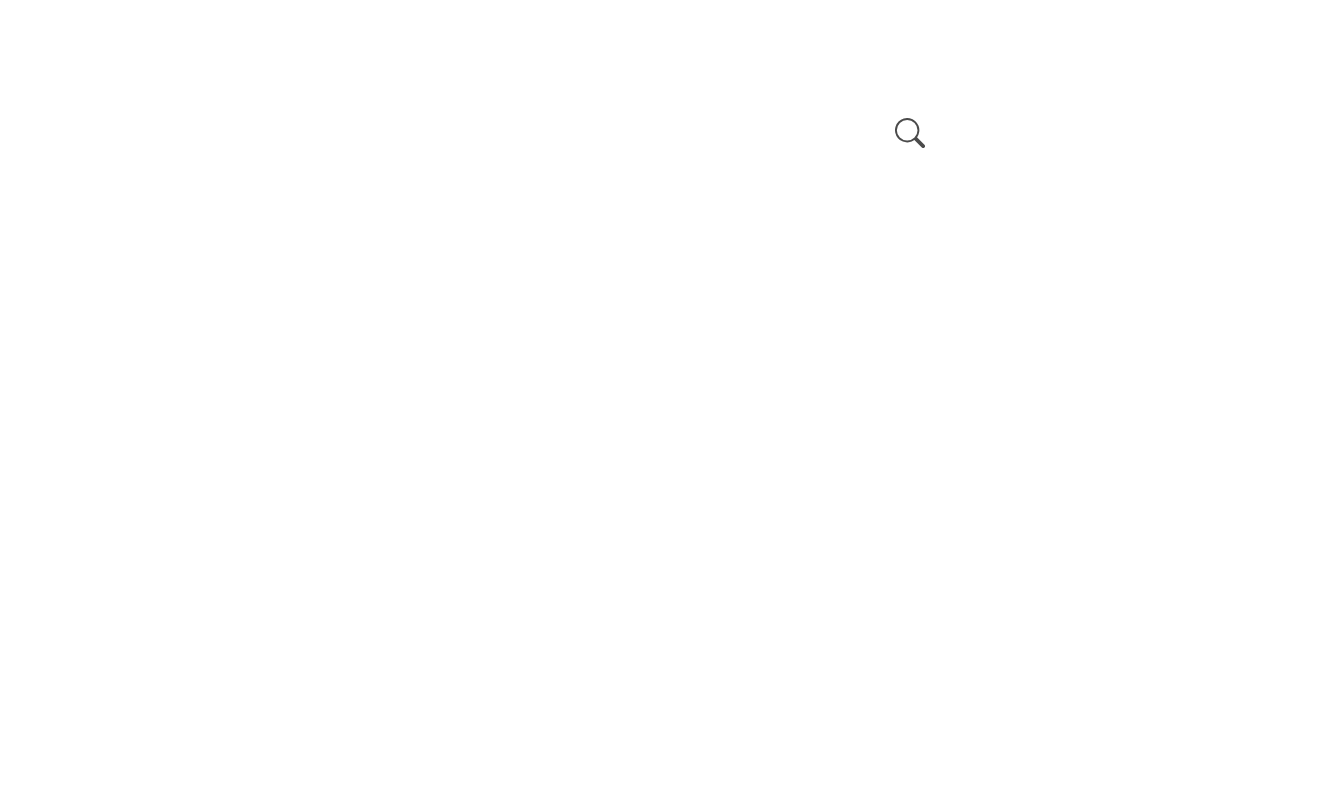
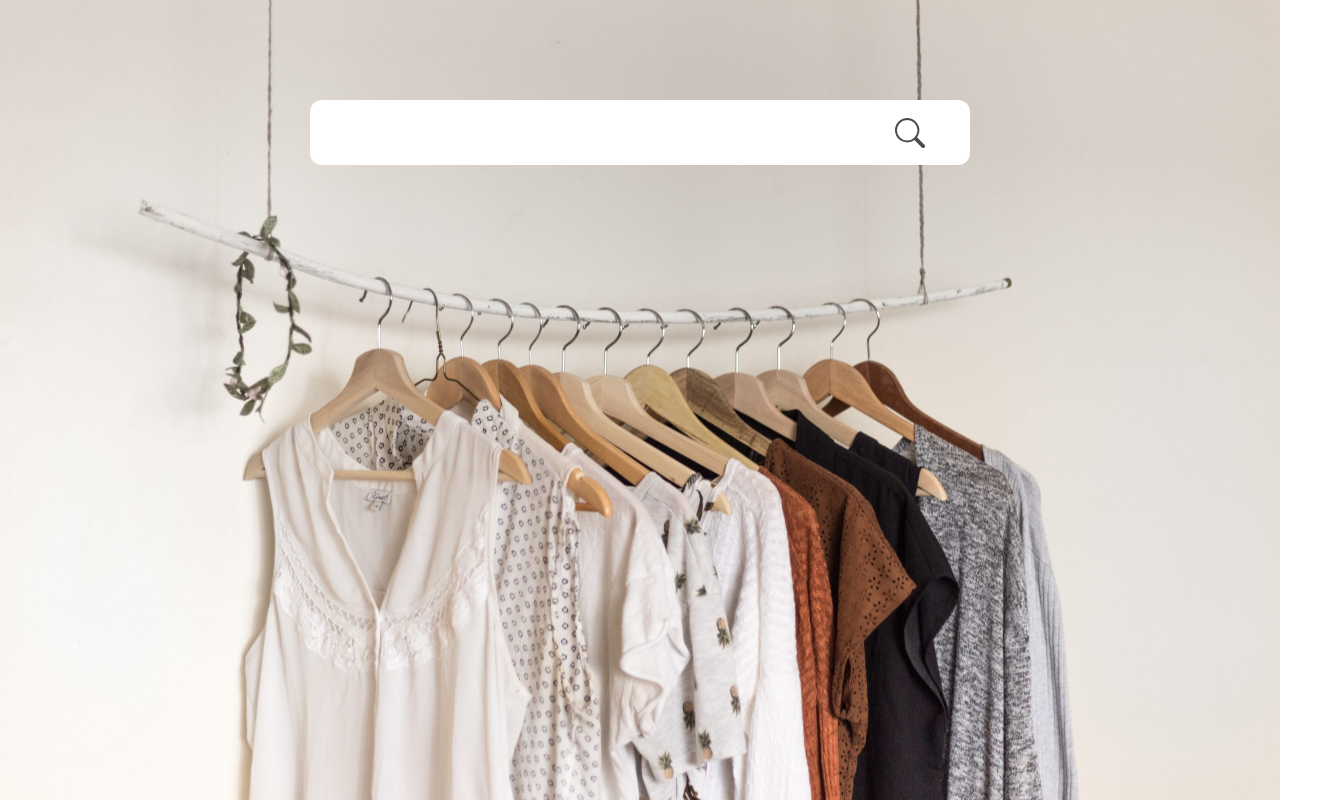
Before and after one commit to abhishaake/OnlineStore_React, a React (Create React App) app: page / in a window 1280 px wide. Shown: the whole page, 1328 px wide, since content can reach past the window. Built offline with nearby package versions, Linux system fonts and the light colour scheme.

Commit message:
Home page fixes

```diff
--- a/src/Components/Header/Header.tsx
+++ b/src/Components/Header/Header.tsx
@@ -5,17 +5,6 @@ import "./header.scss";
 function Header() {
   return (
     <>
-      <header className="header">
-        <div className="header__content">
-          <nav className="header__content__nav">
-            <ul>
-              <li>
-                <NavLink to="/">Home</NavLink>
-              </li>
-            </ul>
-          </nav>
-        </div>
-      </header>
       <Outlet />
     </>
   );
--- a/src/Components/Home/Home.tsx
+++ b/src/Components/Home/Home.tsx
@@ -1,51 +1,78 @@
-import { useState } from "react";
+import { useEffect, useState } from "react";
 import "./home.scss";
-import shirt from "./Assets/shirt.jpg"
+import shirt from "./Assets/shirt.jpg";
 import { Link } from "react-router-dom";
 
-
-function Home(){
-
+function Home() {
   const [showSuggestionBox, setShowSuggestionBox] = useState(false);
   const [searchText, setSearchText] = useState("");
 
-    function outsideClickHandler(){
-        if(showSuggestionBox){
+  function outsideClickHandler() {
+    if (showSuggestionBox) {
       setShowSuggestionBox(false);
     }
   }
-    return (<>
-        <div onClick={()=>outsideClickHandler()} className="search-Box">
-            <input onClick={()=>setShowSuggestionBox(true)} value={searchText} className="search-Box__input"></input>
-            <Link to="/products"><button type="submit"></button></Link>
+  return (
+    <>
+      <div className="bg">
+        <div onClick={() => outsideClickHandler()} className="search-Box">
+          <input
+            onClick={() => setShowSuggestionBox(true)}
+            value={searchText}
+            className="search-Box__input"
+          ></input>
+          <Link to="/products">
+            <button type="submit"></button>
+          </Link>
         </div>
         <br></br>
 
-        {showSuggestionBox && <div className="suggestion-Box">
+        {showSuggestionBox && (
+          <div className="suggestion-Box">
             <div className="suggestion-Box__row">
-                <span className="suggestion-Box__row__heading">Latest Trends</span>
+              <span className="suggestion-Box__row__heading">
+                Latest Trends
+              </span>
             </div>
             <div className="suggestion-Box__row">
               <div className="suggestion-Box__grid">
-                    <span className="suggestion-Box__grid__img"><img src={shirt}></img><span>Grey Shirt</span></span>
-                    <span className="suggestion-Box__grid__img"><img src={shirt}></img><span>Grey Shirt</span></span>
-                    <span className="suggestion-Box__grid__img"><img src={shirt}></img><span>Grey Shirt</span></span>
-                    <span className="suggestion-Box__grid__img"><img src={shirt}></img><span>Grey Shirt</span></span>
-                    <span className="suggestion-Box__grid__img"><img src={shirt}></img><span>Grey Shirt</span></span>
+                <span className="suggestion-Box__grid__img">
+                  <img src={shirt}></img>
+                  <span>Grey Shirt</span>
+                </span>
+                <span className="suggestion-Box__grid__img">
+                  <img src={shirt}></img>
+                  <span>Grey Shirt</span>
+                </span>
+                <span className="suggestion-Box__grid__img">
+                  <img src={shirt}></img>
+                  <span>Grey Shirt</span>
+                </span>
+                <span className="suggestion-Box__grid__img">
+                  <img src={shirt}></img>
+                  <span>Grey Shirt</span>
+                </span>
+                <span className="suggestion-Box__grid__img">
+                  <img src={shirt}></img>
+                  <span>Grey Shirt</span>
+                </span>
               </div>
             </div>
 
-
             <div className="suggestion-Box__row">
-                <span className="suggestion-Box__row__heading">Popular Suggestions</span>
+              <span className="suggestion-Box__row__heading">
+                Popular Suggestions
+              </span>
               <span>1</span>
               <span>2</span>
               <span>3</span>
               <span>4</span>
             </div>
-        </div>}
-
-    </>);
+          </div>
+        )}
+      </div>
+    </>
+  );
 }
 
 export default Home;
--- a/src/Components/Home/home.scss
+++ b/src/Components/Home/home.scss
@@ -1,24 +1,24 @@
 body, html {
+
     height: 100%;
   }
 
 .bg {
     height: 100%;
+    background-image: url("../../bg3.jpg");
 
     background-position: center;
     background-repeat: no-repeat;
     background-size: cover;
   }
 
-
 .search-Box{
     text-align: center;
     margin-bottom: 10px;
-    flex-direction: column;
-    justify-content: center;
-    align-items: stretch;
     margin: auto;
     display: block;
+    top: 100px;
+    position: relative;
 
     &__input{
         width: 50%;
@@ -58,7 +58,8 @@ body, html {
     background-color: white;
     min-height: 300px;
     margin: auto;
-
+    position: relative;
+    top: 100px;
     display: none;
   padding: 2rem;
 
```
Lines whose indentation alone changed are shown as unchanged.
